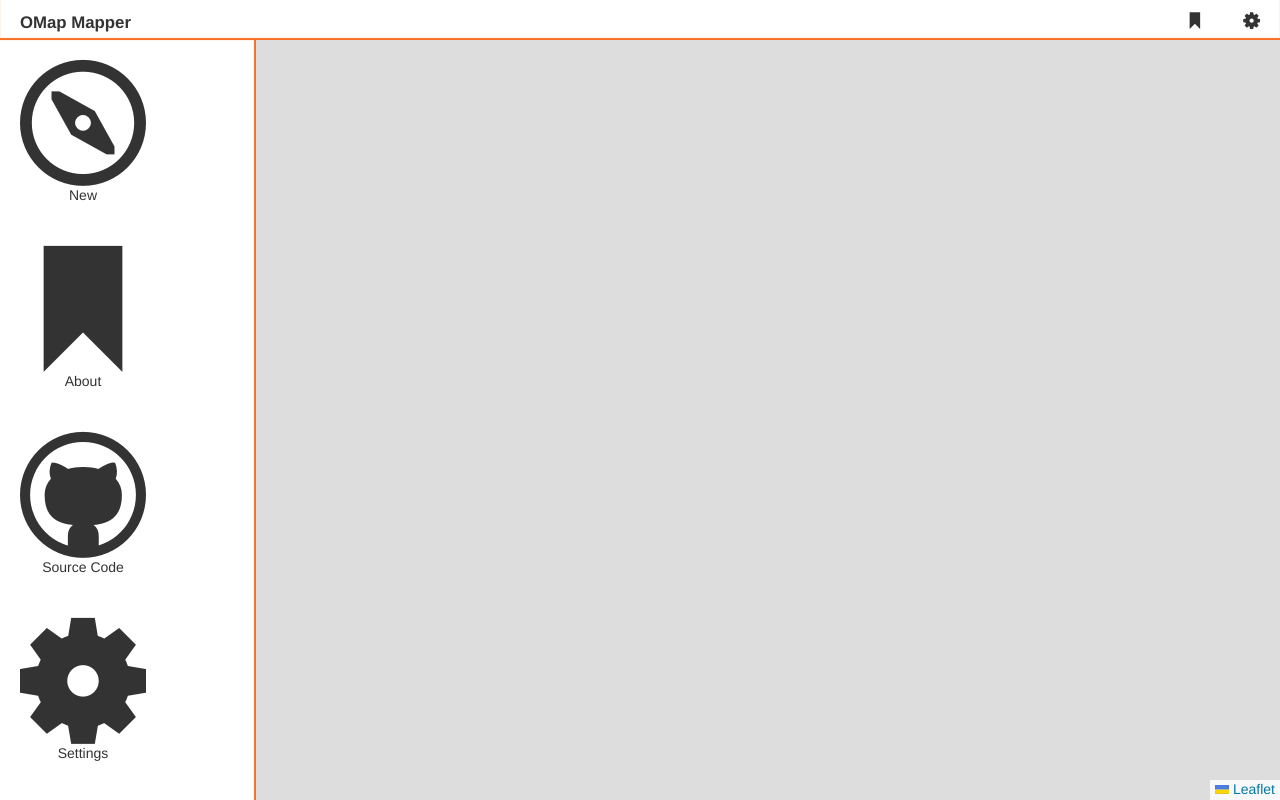
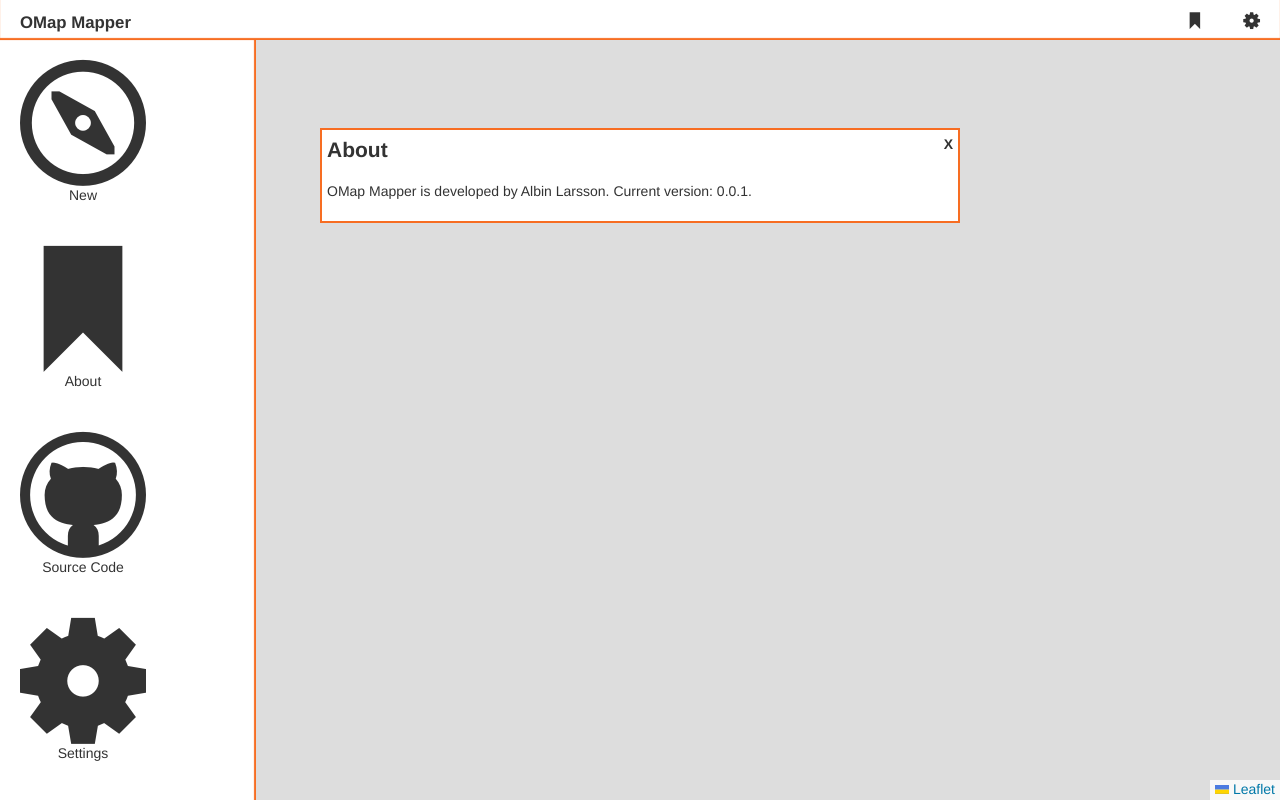
Before and after one commit to Abbe98/OMap-Mapper, a PHP site: page / in a window 1280 px wide. Run offline with PHP 8.4, Linux system fonts and the light colour scheme; some libraries are stand-ins or nearby versions.

Commit message:
first work on about
renamed toggleNew to toggle

```diff
--- a/css/styles.css
+++ b/css/styles.css
@@ -15,6 +15,35 @@ aside, nav {
 	position: fixed;
 	background-color: white;
 	z-index: 1;
+}
+
+section {
+	display: block;
+	position: fixed;
+	margin-right: 25%;
+	margin-left: 25%;
+	margin-top: 10%;
+	width: 50%;
+	background-color: white;
+	padding: 5px;
+	border: 2px solid #F76D22;
+	-webkit-box-sizing: border-box;
+	-moz-box-sizing: border-box;
+	box-sizing: border-box;
+	z-index: 3;
+}
+
+section .close {
+	float: right;
+	font-weight: 800;
+}
+
+section .close:hover {
+	cursor: pointer;
+}
+
+section h1 {
+	margin-top: 0;
 }
 
 * {
--- a/index.php
+++ b/index.php
@@ -53,7 +53,7 @@ if (empty($_POST) === false) {
 		</nav>
 		<aside>
 			<div id="aside_main">
-				<div role="button" onclick="toggleNew('aside_main', 'aside_new')"><span class="icon-compass"></span><span>New</span></div>
+				<div role="button" onclick="toggle('aside_main', 'aside_new')"><span class="icon-compass"></span><span>New</span></div>
 				<div role="button"><span class="icon-bookmark"></span><span>About</span></div><!-- force about -->
 				<div role="button" onclick="location.href='https://github.com'"><span class="icon-github"></span><span>Source Code</span></div><!-- fix link when public -->
 				<div role="button"><span class="icon-cog"></span><span>Settings</span></div><!-- force settings -->
@@ -69,6 +69,11 @@ if (empty($_POST) === false) {
 				</form>
 			</div>
 		</aside>
+		<section id="about">
+			<span class="close">X</span>
+			<h1>About</h1>
+			<p>OMap Mapper is developed by Albin Larsson. Current version: <?php echo $GLOBALS['config']['v']; ?>.</p>
+		</section>
 		<div id="map"></div>
 
 		<!-- Load JS Resources -->
--- a/js/functions.js
+++ b/js/functions.js
@@ -1,4 +1,4 @@
-function toggleNew(element1, element2) {
+function toggle(element1, element2) {
   var e = document.getElementById(element1);
   var se = document.getElementById(element2);
   if(e.offsetWidth > 0 || e.offsetHeight > 0) {
```
